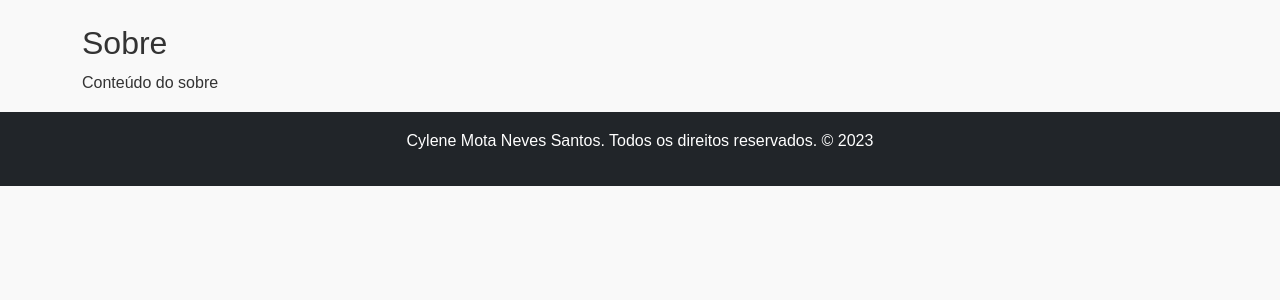
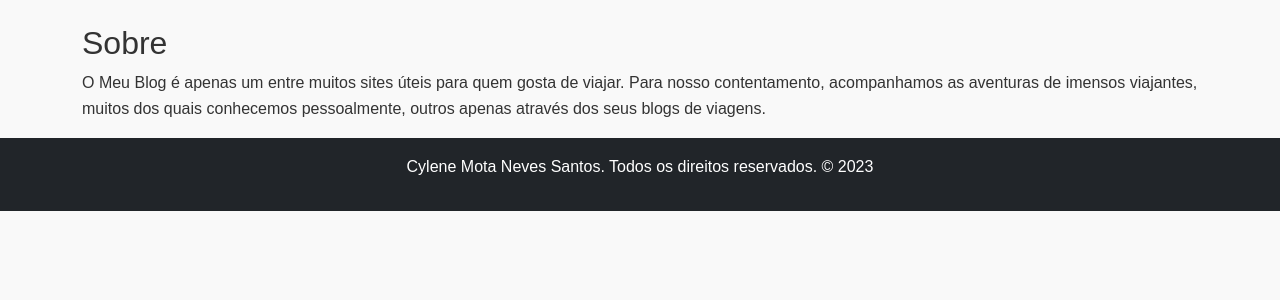
Before and after one commit to Cymama/meuprojeto, a Flask app: page /sobre in a window 1280 px wide. Shown: the part 162-462 px from the top of the page. Run offline with Flask 3, Linux system fonts and the light colour scheme.

Commit message:
25-08-23-12-01
Alterações na página, colocamos o site no ar

```diff
--- a/app/templates/index.html
+++ b/app/templates/index.html
@@ -7,6 +7,7 @@
             <div class="img-container">
                 <img src="https://th.bing.com/th/id/R.92b6c3eef2bb1ff713342dab0531eb41?rik=tsbjMp0LtnSELQ&pid=ImgRaw&r=0" alt="Imagem do Post" class="img-fluid">
             </div>
+            <h2 class="post-title">Qual o seu destino?</h2>
             <p class="post-meta">CMM - 04/08/2023</p>
             <p class="post-content">Você adora viajar e está sempre planejando a sua próxima viagem? Nós também! Assim como a gente, muitas outras pessoas resolveram investir nesse “vício” que é conhecer o mundo.
         </div>
--- a/app/templates/sobre.html
+++ b/app/templates/sobre.html
@@ -3,6 +3,6 @@
 {% block conteudo %}
 <section>
     <h2>Sobre</h2>
-    <p>Conteúdo do sobre</p>
+    <p>O Meu Blog é apenas um entre muitos sites úteis para quem gosta de viajar. Para nosso contentamento, acompanhamos as aventuras de imensos viajantes, muitos dos quais conhecemos pessoalmente, outros apenas através dos seus blogs de viagens. </p>
 </section>
 {% endblock %}
```
